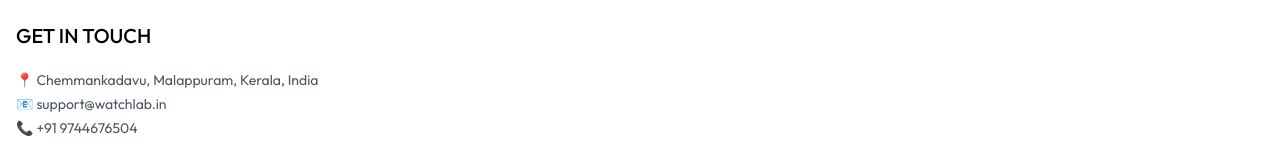
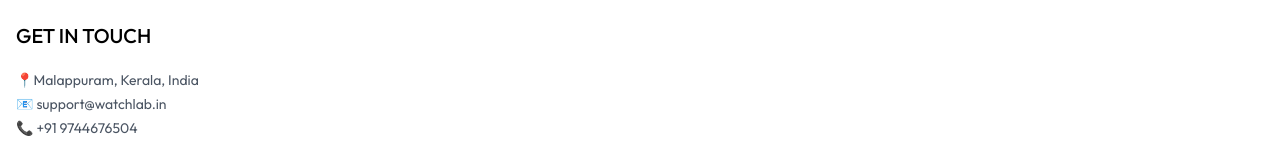
Before and after one commit to watchlab-co/client, a React (Vite) app: page /shipping-policy in a window 1280 px wide. Shown: the part 1201-1361 px from the top of the page. Built offline with nearby package versions, Linux system fonts and the light colour scheme; no server answers.

Commit message:
Updated the footer

```diff
--- a/src/components/Footer.jsx
+++ b/src/components/Footer.jsx
@@ -41,7 +41,7 @@
                 <div>
                     <p className='text-xl font-medium mb-5'>GET IN TOUCH</p>
                     <ul className='flex flex-col gap-1 text-gray-600'>
-                        <li>📍 Chemmankadavu, Malappuram, Kerala, India</li>
+                        <li>📍Malappuram, Kerala, India</li>
                         <li>📧 <a href="mailto:support@watchlab.in">support@watchlab.in</a></li>
                         <li>📞 <a href="tel:+919744676504">+91 9744676504</a></li>
                     </ul>
```
